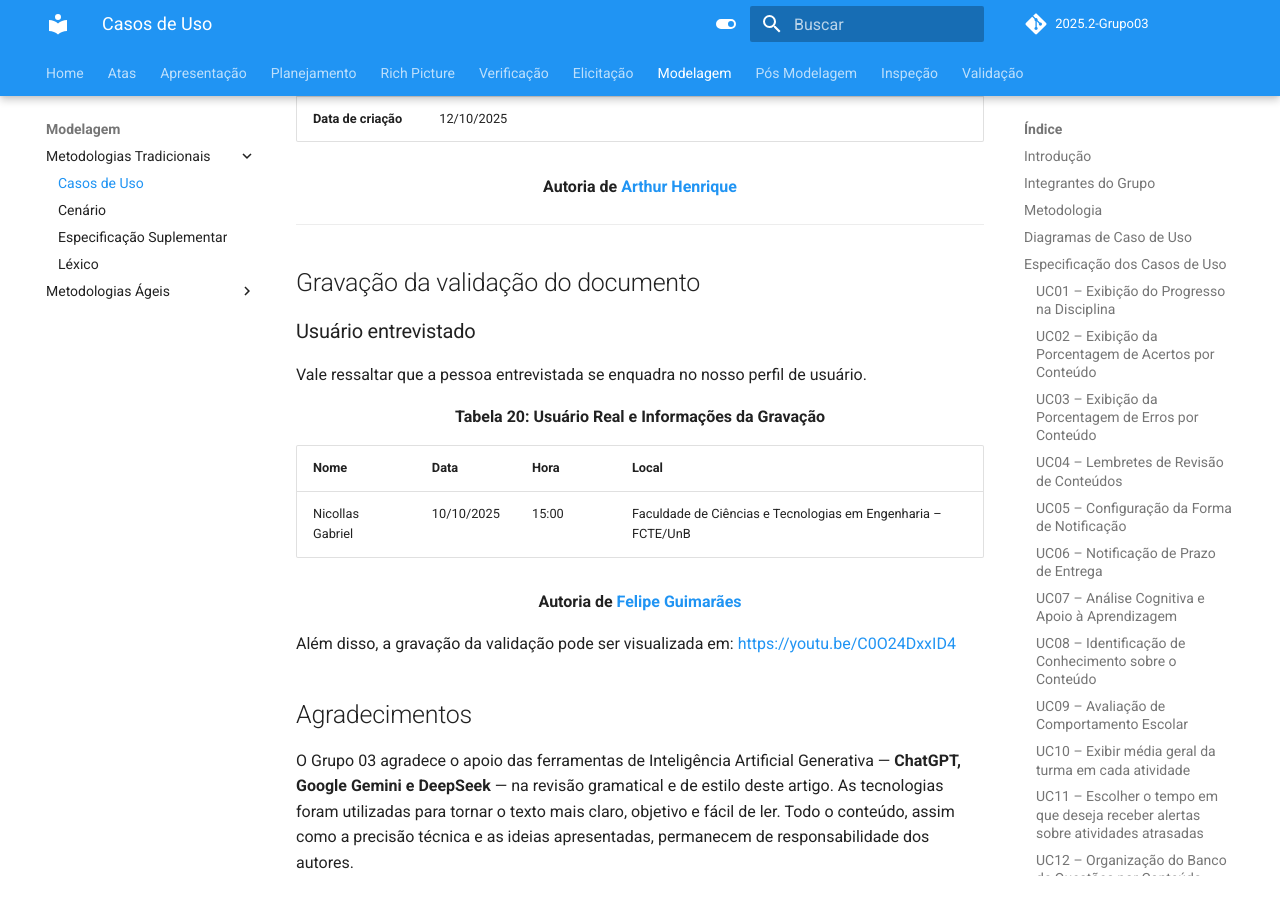
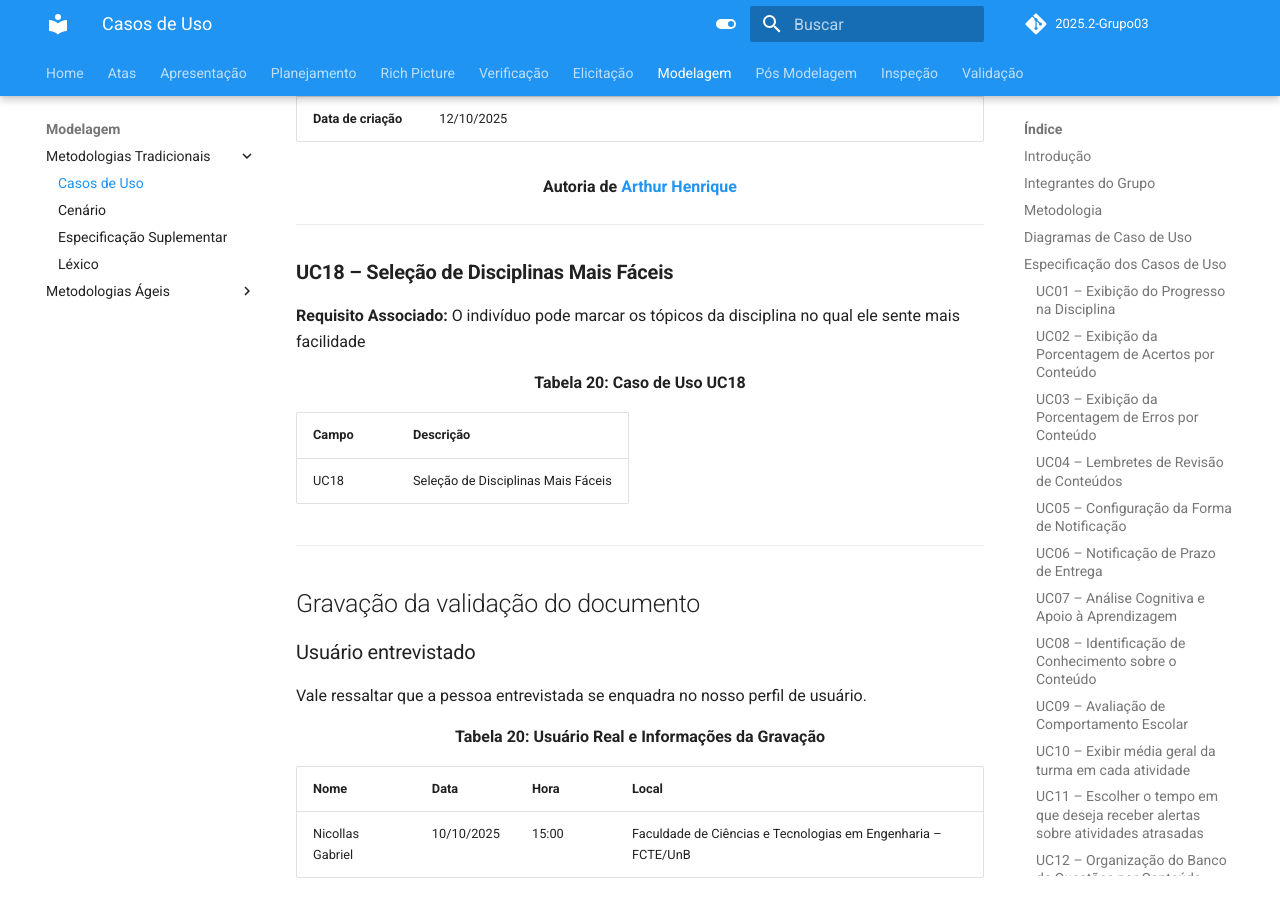
Before and after one commit to Requisitos-de-Software/2025.2-Grupo03, an MkDocs documentation site: the page built from docs/Modelagem/casos_de_uso.md, in a window 1280 px wide and 900 px high, scrolled down 22441 px. Built offline with MkDocs 1.6.1 and Material for MkDocs 9.7.7, drawn with Linux system fonts in a browser that asks for light colours; comment, search, counter and statistics services are not loaded.

Commit message:
Começando a criar UC18

```diff
--- a/docs/Modelagem/casos_de_uso.md
+++ b/docs/Modelagem/casos_de_uso.md
@@ -454,6 +454,17 @@ Com base nesses conceitos, a Tabela 2 apresenta os principais elementos que comp
 
 ---
 
+### **UC18 – Seleção de Disciplinas Mais Fáceis**
+**Requisito Associado:** O indivíduo pode marcar os tópicos da disciplina no qual ele sente mais facilidade
+
+<div align="center"><strong>Tabela 20: Caso de Uso UC18</strong></div>
+
+| Campo | Descrição |
+|-------|-----------|
+| UC18 | Seleção de Disciplinas Mais Fáceis |
+
+---
+
 ## Gravação da validação do documento
 ### Usuário entrevistado
 
```
